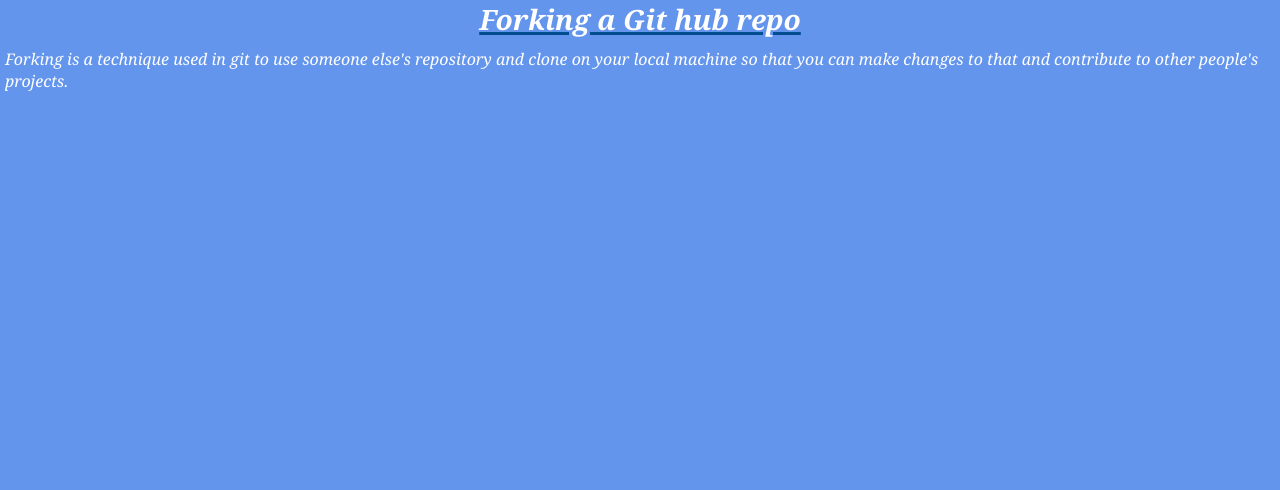
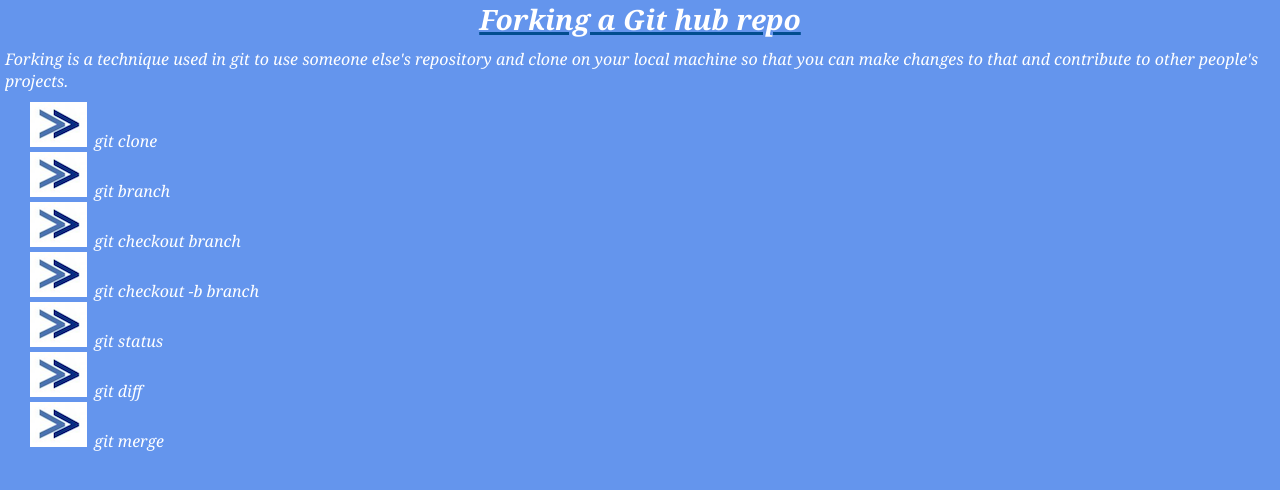
Before and after one commit to gwenf/gwenf, a plain HTML site: page index.html in a window 1280 px wide. Drawn offline with Linux system fonts and the light colour scheme.

Commit message:
Adding some bullshit content to the webpage

```diff
--- a/index.html
+++ b/index.html
@@ -26,6 +26,11 @@
         p{
             margin: 10px 5px;
         }
+        li{
+            margin: 0 0 0 30px;
+            list-style-image: url(/arrow.png);
+            list-style-position: inside;
+        }
     </style>
 </head>
 <body>
@@ -34,7 +39,13 @@
         so that you can make changes to that and contribute to other people's projects.
     </p>
     <ul>
-        <li></li>
+        <li>git clone</li>
+        <li>git branch</li>
+        <li>git checkout branch</li>
+        <li>git checkout -b branch</li>
+        <li>git status</li>
+        <li>git diff</li>
+        <li>git merge</li>
     </ul>
 </body>
 </html>
```
